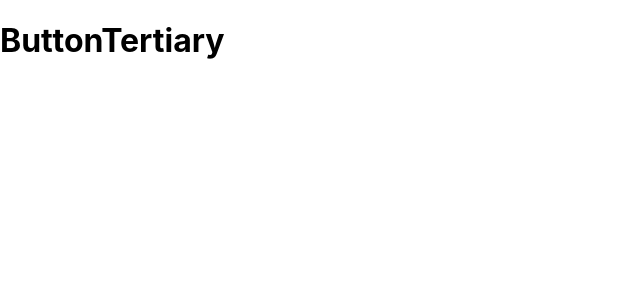
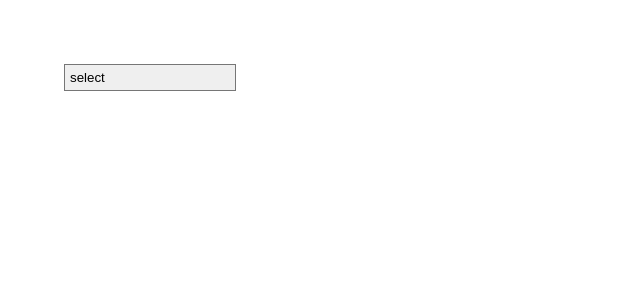
Before and after one commit to aftabrehan/calendarwex, a Next.js app: page /src/components/buttons/ButtonTertiary in a window 1280 px wide. Shown: the top 300 px of the page, without its empty margins (0-640 px from the left). Built offline with nearby package versions, Linux system fonts and the light colour scheme.

Commit message:
Added Button(Tertiary)

```diff
--- a/pages/src/components/buttons/ButtonPrimary.js
+++ b/pages/src/components/buttons/ButtonPrimary.js
@@ -1,6 +1,6 @@
 import stl from "./ButtonPrimary.module.scss";
 
-const ButtonFilled = () => {
+const ButtonPrimary = () => {
   let val;
 
   return (
@@ -124,4 +124,4 @@ const ButtonFilled = () => {
   );
 };
 
-export default ButtonFilled;
+export default ButtonPrimary;
--- a/pages/src/components/buttons/ButtonSecondary.js
+++ b/pages/src/components/buttons/ButtonSecondary.js
@@ -1,6 +1,6 @@
 import stl from "./ButtonSecondary.module.scss";
 
-const ButtonBordered = () => {
+const ButtonSecondary = () => {
   let val;
 
   return (
@@ -128,4 +128,4 @@ const ButtonBordered = () => {
   );
 };
 
-export default ButtonBordered;
+export default ButtonSecondary;
--- a/pages/src/components/buttons/ButtonTertiary.js
+++ b/pages/src/components/buttons/ButtonTertiary.js
@@ -1,5 +1,131 @@
-const ButtonEmpty = () => {
-  return <h1>ButtonTertiary</h1>;
+import stl from "./ButtonTertiary.module.scss";
+
+const ButtonTertiary = () => {
+  let val;
+
+  return (
+    <div className={stl.btnTertiary}>
+      <select
+        onClick={(e) => {
+          const value = e.target.value;
+          if (!value) {
+            document.getElementById("btnDefault").style.display = "none";
+            document.getElementById("btnOnlyText").style.display = "none";
+            document.getElementById("btnOnlyIcon").style.display = "none";
+          } else if (value === "primary") {
+            document.getElementById("btnOnlyText").style.display = "none";
+            document.getElementById("btnOnlyIcon").style.display = "none";
+            const btn = document.getElementById("btnDefault");
+            btn.style.display = "flex";
+            btn.className = "";
+            btn.classList.add(stl.btnDefault);
+          } else if (value === "hoverable") {
+            document.getElementById("btnOnlyText").style.display = "none";
+            document.getElementById("btnOnlyIcon").style.display = "none";
+            const btn = document.getElementById("btnDefault");
+            btn.style.display = "flex";
+            btn.className = "";
+            btn.classList.add(stl.hoverable);
+          } else if (value === "disabled") {
+            document.getElementById("btnOnlyText").style.display = "none";
+            document.getElementById("btnOnlyIcon").style.display = "none";
+            const btn = document.getElementById("btnDefault");
+            btn.style.display = "flex";
+            btn.className = "";
+            btn.classList.add(stl.disabled);
+          } else if (value === "btnOnlyText") {
+            document.getElementById("btnDefault").style.display = "none";
+            document.getElementById("btnOnlyIcon").style.display = "none";
+            const btn = document.getElementById("btnOnlyText");
+            btn.className = "";
+            btn.style.display = "flex";
+            btn.classList.add(stl.btnOnlyText);
+          } else if (value === "btnOnlyTextHoverable") {
+            document.getElementById("btnDefault").style.display = "none";
+            document.getElementById("btnOnlyIcon").style.display = "none";
+            const btn = document.getElementById("btnOnlyText");
+            btn.className = "";
+            btn.style.display = "flex";
+            btn.classList.add(stl.btnOnlyTextHoverable);
+          } else if (value === "btnOnlyTextDisabled") {
+            document.getElementById("btnDefault").style.display = "none";
+            document.getElementById("btnOnlyIcon").style.display = "none";
+            const btn = document.getElementById("btnOnlyText");
+            btn.className = "";
+            btn.style.display = "flex";
+            btn.classList.add(stl.btnOnlyTextDisabled);
+          } else if (value === "btnOnlyIcon") {
+            document.getElementById("btnDefault").style.display = "none";
+            document.getElementById("btnOnlyText").style.display = "none";
+            const btn = document.getElementById("btnOnlyIcon");
+            btn.className = "";
+            btn.style.display = "flex";
+            btn.classList.add(stl.btnOnlyIcon);
+          } else if (value === "btnOnlyIconHoverable") {
+            document.getElementById("btnDefault").style.display = "none";
+            document.getElementById("btnOnlyText").style.display = "none";
+            const btn = document.getElementById("btnOnlyIcon");
+            btn.className = "";
+            btn.style.display = "flex";
+            btn.classList.add(stl.btnOnlyIconHoverable);
+          } else if (value === "btnOnlyIconDisabled") {
+            document.getElementById("btnDefault").style.display = "none";
+            document.getElementById("btnOnlyText").style.display = "none";
+            const btn = document.getElementById("btnOnlyIcon");
+            btn.className = "";
+            btn.style.display = "flex";
+            btn.classList.add(stl.btnOnlyIconDisabled);
+          }
+        }}
+        className={stl.slct}
+        onChange={(e) => {
+          val = e.target.value;
+        }}
+        value={val}
+      >
+        <option value="">select</option>
+        <option value="primary">Primary</option>
+        <option value="hoverable">Hoverable</option>
+        <option value="disabled">Disabled</option>
+        <option value="btnOnlyText">ButtonOnlyText</option>
+        <option value="btnOnlyTextHoverable">ButtonOnlyTextHoverable</option>
+        <option value="btnOnlyTextDisabled">ButtonOnlyTextDisabled</option>
+        <option value="btnOnlyIcon">ButtonOnlyIcon</option>
+        <option value="btnOnlyIconHoverable">BuettonOnlyIconHoverable</option>
+        <option value="btnOnlyIconDisabled">ButtonOnlyIconDisabled</option>
+      </select>
+      <button id="btnDefault" className={stl.btnDefault}>
+        <span className={stl.btnText}>Button</span>
+        <div id="btnIcon" className={stl.btnIcon}>
+          <svg
+            width="14"
+            height="15"
+            viewBox="0 0 14 15"
+            fill="none"
+            xmlns="http://www.w3.org/2000/svg"
+          >
+            <path d="M12.7285 0.91743L0.660582 7.87957C0.189322 8.15035 0.249206 8.80647 0.717862 9.00435L3.48554 10.1656L10.9658 3.57315C11.109 3.44557 11.3121 3.64084 11.1897 3.78925L4.91754 11.4309V13.5269C4.91754 14.1413 5.65958 14.3835 6.02409 13.9383L7.6774 11.9256L10.9215 13.2847C11.2913 13.441 11.713 13.2092 11.7807 12.8109L13.6554 1.56313C13.7439 1.0372 13.1789 0.657065 12.7285 0.91743Z" />
+          </svg>
+        </div>
+      </button>
+      <button id="btnOnlyText" className={stl.btnOnlyText}>
+        <span className={stl.btnText}>Button</span>
+      </button>
+      <button id="btnOnlyIcon" className={stl.btnOnlyIcon}>
+        <div id="btnIcon" className={stl.btnIcon}>
+          <svg
+            width="14"
+            height="15"
+            viewBox="0 0 14 15"
+            fill="none"
+            xmlns="http://www.w3.org/2000/svg"
+          >
+            <path d="M12.7285 0.91743L0.660582 7.87957C0.189322 8.15035 0.249206 8.80647 0.717862 9.00435L3.48554 10.1656L10.9658 3.57315C11.109 3.44557 11.3121 3.64084 11.1897 3.78925L4.91754 11.4309V13.5269C4.91754 14.1413 5.65958 14.3835 6.02409 13.9383L7.6774 11.9256L10.9215 13.2847C11.2913 13.441 11.713 13.2092 11.7807 12.8109L13.6554 1.56313C13.7439 1.0372 13.1789 0.657065 12.7285 0.91743Z" />
+          </svg>
+        </div>
+      </button>
+    </div>
+  );
 };
 
-export default ButtonEmpty;
+export default ButtonTertiary;
--- a/pages/src/components/buttons/ButtonTertiary.module.scss
+++ b/pages/src/components/buttons/ButtonTertiary.module.scss
@@ -0,0 +1,99 @@
+.slct {
+  margin: 5% 0 0 5%;
+  padding: 5px;
+  -webkit-appearance: none;
+}
+
+.btnDefault,
+.hoverable,
+.disabled {
+  box-sizing: border-box;
+  background-color: transparent;
+  padding: 8px;
+  width: 77px;
+  height: 35px;
+  display: none;
+  align-items: center;
+  font-size: 12px;
+  color: #0c41ff;
+  gap: 4px;
+  border: 1px solid transparent;
+  border-radius: 3px;
+  margin: auto;
+  margin-top: 25%;
+  svg {
+    fill: #0c41ff;
+  }
+}
+
+.hoverable:hover {
+  border: 1px solid #0c41ff;
+}
+
+.disabled {
+  opacity: 0.4;
+}
+
+.btnOnlyText,
+.btnOnlyTextHoverable,
+.btnOnlyTextDisabled {
+  padding: 8px;
+  width: 57px;
+  height: 35px;
+  display: none;
+  font-size: 12px;
+  color: #0c41ff;
+  gap: 4px;
+  align-items: center;
+  background-color: transparent;
+  border-radius: 3px;
+  border: 1px solid transparent;
+  margin: auto;
+  margin-top: 25%;
+}
+
+.btnOnlyTextHoverable:hover {
+  border: 1px solid #0c41ff;
+}
+
+.btnOnlyTextDisabled {
+  opacity: 0.4;
+}
+
+.btnText {
+  width: 40px;
+}
+
+.btnIcon {
+  height: 16px;
+}
+
+.btnOnlyIcon,
+.btnOnlyIconHoverable,
+.btnOnlyIconDisabled {
+  padding: 8px;
+  width: 35px;
+  height: 35px;
+  display: none;
+  gap: 4px;
+  align-items: center;
+  background-color: transparent;
+  border-radius: 3px;
+  border: 1px solid transparent;
+  margin: auto;
+  margin-top: 25%;
+  svg {
+    fill: #0c41ff;
+  }
+}
+
+.btnOnlyIconHoverable:hover {
+  border: 1px solid #0c41ff;
+  svg {
+    fill: #0c41ff;
+  }
+}
+
+.btnOnlyIconDisabled {
+  opacity: 0.4;
+}
```
